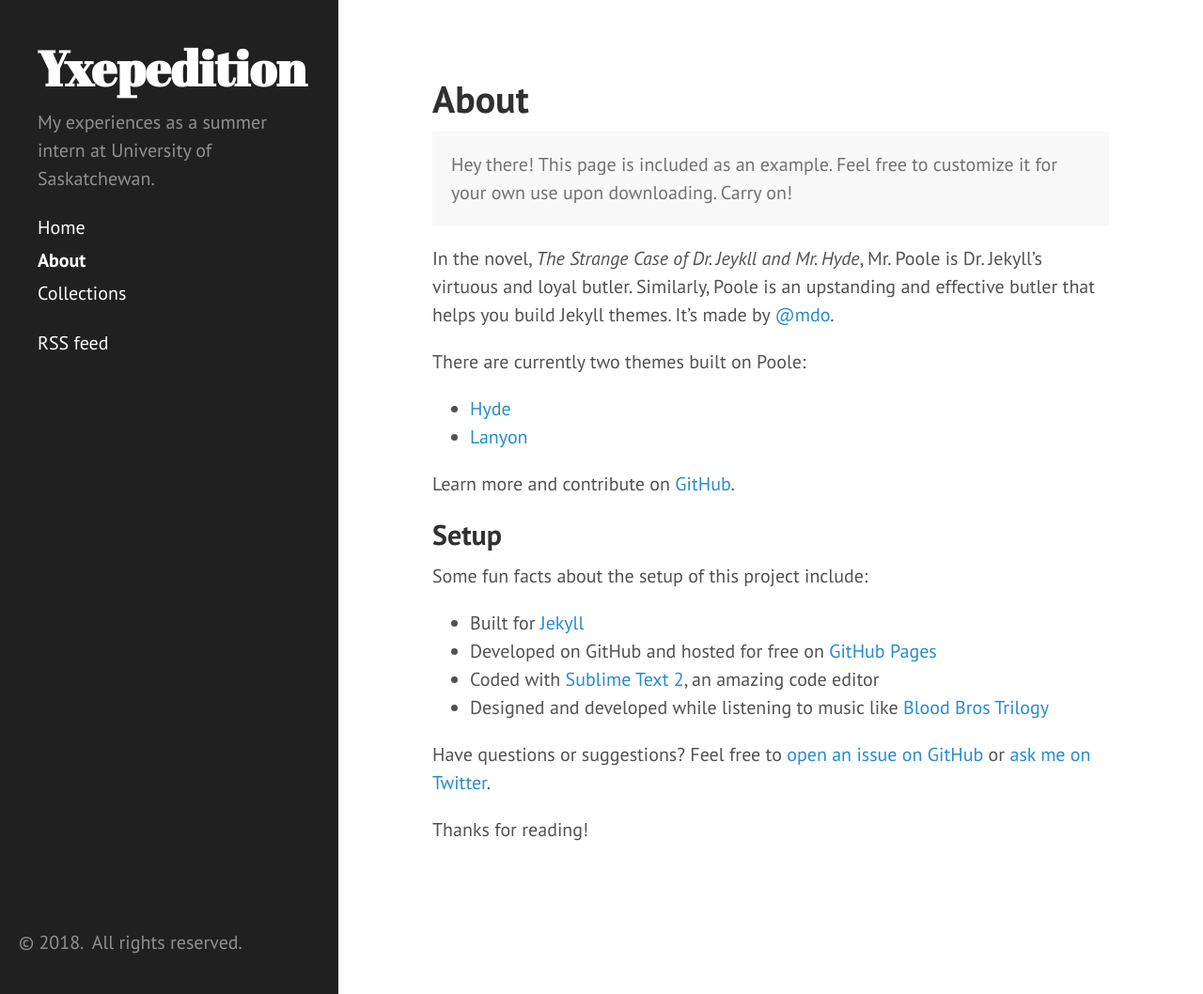
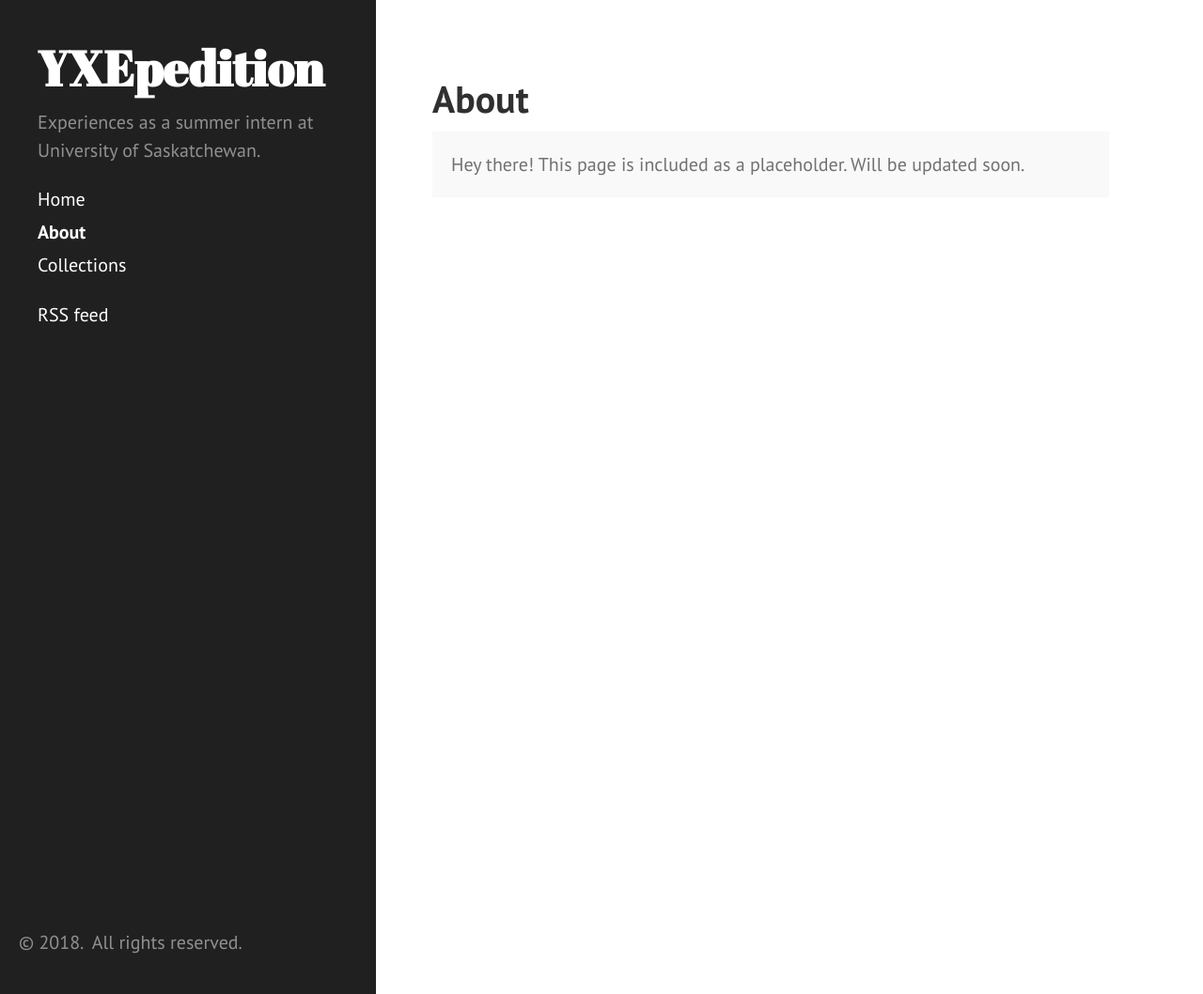
Before and after one commit to yxepedition/yxepedition.github.io, a Jekyll site: the page built from about.md, in a window 1280 px wide and 1058 px high. Shown: the whole window at 94% size. Built offline with Jekyll 4.4.1, drawn with Linux system fonts in a browser that asks for light colours.

Commit message:
Polishing config, CSS, and placeholder posts added

```diff
--- a/_config.yml
+++ b/_config.yml
@@ -5,12 +5,12 @@ kramdown:
 highlighter:      rouge
 
 # Permalinks
-permalink:        pretty
+permalink: /blog/:title
 
 # Setup
-title:            Yxepedition
+title:            YXEpedition
 tagline:          'A summer at Saskatoon (YXE)'
-description:      'My experiences as a summer intern at University of Saskatchewan.'
+description:      'Experiences as a summer intern at University of Saskatchewan.'
 url:              ''
 baseurl:          ''
 excerpt_separator: <!--more-->
--- a/about.md
+++ b/about.md
@@ -4,27 +4,5 @@ title: About
 ---
 
 <p class="message">
-  Hey there! This page is included as an example. Feel free to customize it for your own use upon downloading. Carry on!
+  Hey there! This page is included as a placeholder. Will be updated soon.
 </p>
-
-In the novel, *The Strange Case of Dr. Jeykll and Mr. Hyde*, Mr. Poole is Dr. Jekyll's virtuous and loyal butler. Similarly, Poole is an upstanding and effective butler that helps you build Jekyll themes. It's made by [@mdo](https://twitter.com/mdo).
-
-There are currently two themes built on Poole:
-
-* [Hyde](http://hyde.getpoole.com)
-* [Lanyon](http://lanyon.getpoole.com)
-
-Learn more and contribute on [GitHub](https://github.com/poole).
-
-## Setup
-
-Some fun facts about the setup of this project include:
-
-* Built for [Jekyll](http://jekyllrb.com)
-* Developed on GitHub and hosted for free on [GitHub Pages](https://pages.github.com)
-* Coded with [Sublime Text 2](http://sublimetext.com), an amazing code editor
-* Designed and developed while listening to music like [Blood Bros Trilogy](https://soundcloud.com/maddecent/sets/blood-bros-series)
-
-Have questions or suggestions? Feel free to [open an issue on GitHub](https://github.com/poole/issues/new) or [ask me on Twitter](https://twitter.com/mdo).
-
-Thanks for reading!
--- a/public/css/hyde.css
+++ b/public/css/hyde.css
@@ -65,7 +65,7 @@ html {
     top: 0;
     left: 0;
     bottom: 0;
-    width: 18rem;
+    width: 20rem;
     text-align: left;
   }
 }
```
Also changed, not shown: _posts/2012-02-06-whats-jekyll.md (deleted, +0 -15 lines), _posts/2013-12-28-introducing-hyde.md (deleted, +0 -40 lines), _posts/2018-05-22-first-post.md (added, +11 -0 lines), _posts/2018-05-23-html-elements.md (renamed from _posts/2012-02-07-example-content.md, +1 -1 lines).
